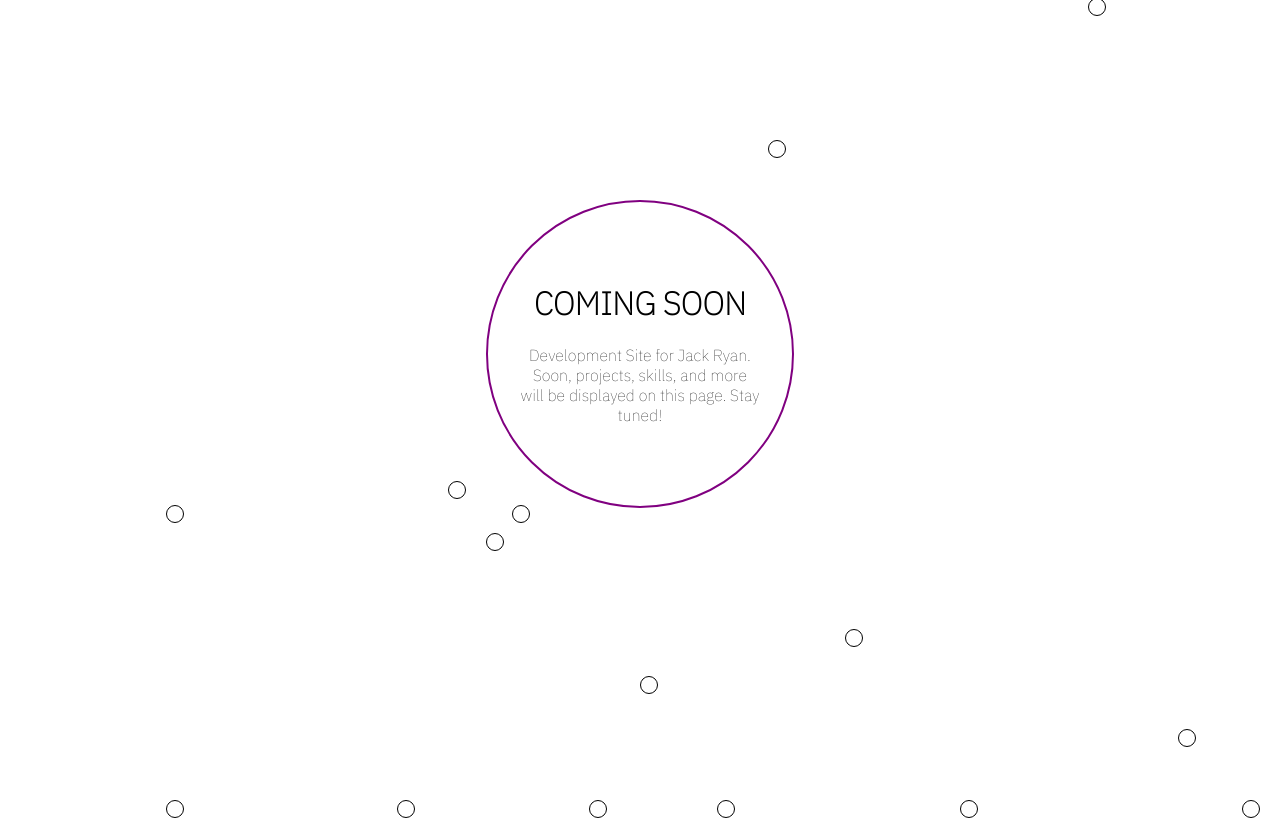
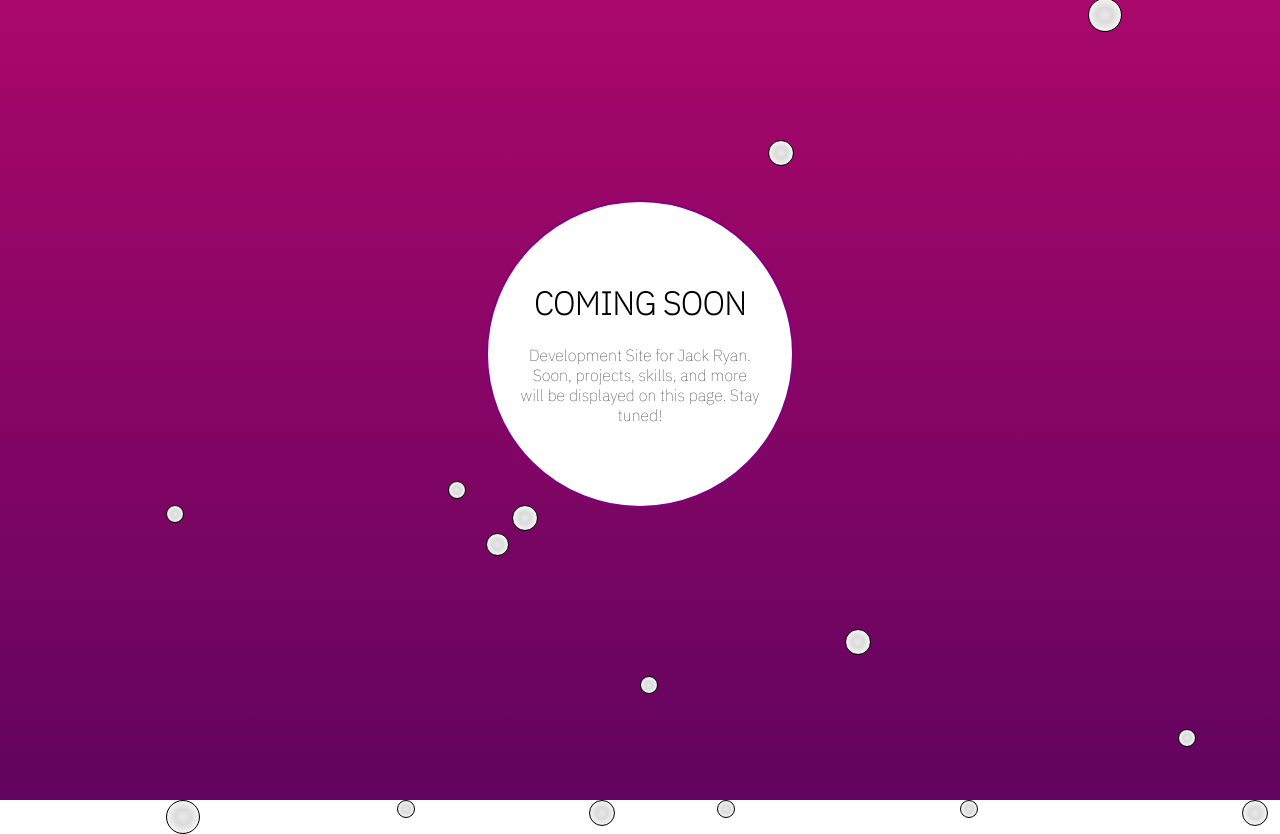
Before and after one commit to jackdixonryan/developer-website, a Vue app: page / in a window 1280 px wide. Built offline with nearby package versions, Linux system fonts and the light colour scheme.

Commit message:
Styling changes on the work in progress page to make it look like a potion. Suddenly the WIP page has turned into a WIP.

```diff
--- a/src/views/UnderConstruction.vue
+++ b/src/views/UnderConstruction.vue
@@ -5,7 +5,8 @@
       <p>Development Site for Jack Ryan. Soon, projects, skills, and more will be displayed on this page. Stay tuned!</p>
     </div>
     <div id="floating-balls">
-      <div class="floating-ball" v-for="ball in floatingBalls" :key="ball.left" :style="{ animationDelay: `${ball.delay}s`, left: `${ball.left}%`, animationDuration:`${ball.speed}s`}"></div>
+      <div class="floating-ball" v-for="ball in floatingBalls" :key="ball.left" :style="{ animationDelay: `${ball.delay}s`, left: `${ball.left}%`, animationDuration:`${ball.speed}s`, height: `${ball.size}em`, width: `${ball.size}em`}">
+      </div>
     </div>
   </div>
 </template>
@@ -15,22 +16,22 @@ export default {
   data() {
     return {
       floatingBalls: [
-        { left: 10, delay: 0, speed:9},
-        { left: 35, delay: 1, speed:19},
-        { left: 60, delay: 0, speed:13},
-        { left: 85, delay: 1, speed:8},
-        { left: 13, delay: 2, speed:15},
-        { left: 40, delay: 3, speed:10},
-        { left: 66, delay: 2, speed:21},
-        { left: 92, delay: 4, speed:12},
-        { left: 38, delay: 2, speed:16},
-        { left: 50, delay: 3, speed:17},
-        { left: 13, delay: 5, speed:11},
-        { left: 31, delay: 7, speed:10},
-        { left: 46, delay: 5, speed:23},
-        { left: 75, delay: 6, speed:5},
-        { left: 97, delay: 7, speed:13},
-        { left: 56, delay: 6, speed:22},
+        { left: 10, delay: 0, speed:9, size: 1},
+        { left: 35, delay: 1, speed:19, size: 1},
+        { left: 60, delay: 0, speed:13, size: 1.5},
+        { left: 85, delay: 1, speed:8, size: 2},
+        { left: 13, delay: 2, speed:15, size: 1},
+        { left: 40, delay: 3, speed:10, size: 1.5},
+        { left: 66, delay: 2, speed:21, size: 1.5},
+        { left: 92, delay: 4, speed:12, size: 1},
+        { left: 38, delay: 2, speed:16, size: 1.3},
+        { left: 50, delay: 3, speed:17, size: 1},
+        { left: 13, delay: 5, speed:11, size: 2},
+        { left: 31, delay: 7, speed:10, size: 1},
+        { left: 46, delay: 5, speed:23, size: 1.5},
+        { left: 75, delay: 6, speed:5, size: 1},
+        { left: 97, delay: 7, speed:13, size: 1.5},
+        { left: 56, delay: 6, speed:22, size: 1},
       ]
     }
   }
@@ -50,6 +51,9 @@ export default {
 
   #construction-page {
     height: 100vh;
+    background: #AA076B;
+    background: -webkit-linear-gradient(#AA076B, #61045F);
+    background: linear-gradient(#AA076B, #61045F);
   }
 
   #content {
@@ -70,10 +74,11 @@ export default {
     top: 100%;
     animation: float-up;
     border: 1px black solid;
-    height: 1em;
-    width: 1em;
     border-radius: 50%;
     animation-iteration-count: infinite;
+    background: #FFFFFF;
+    background: -webkit-radial-gradient(#EAEAEA, #DBDBDB, #F2F2F2, #ADA996);
+    background: radial-gradient(#EAEAEA, #DBDBDB, #F2F2F2, #ADA996);
   }
 
   @keyframes float-up {
```
